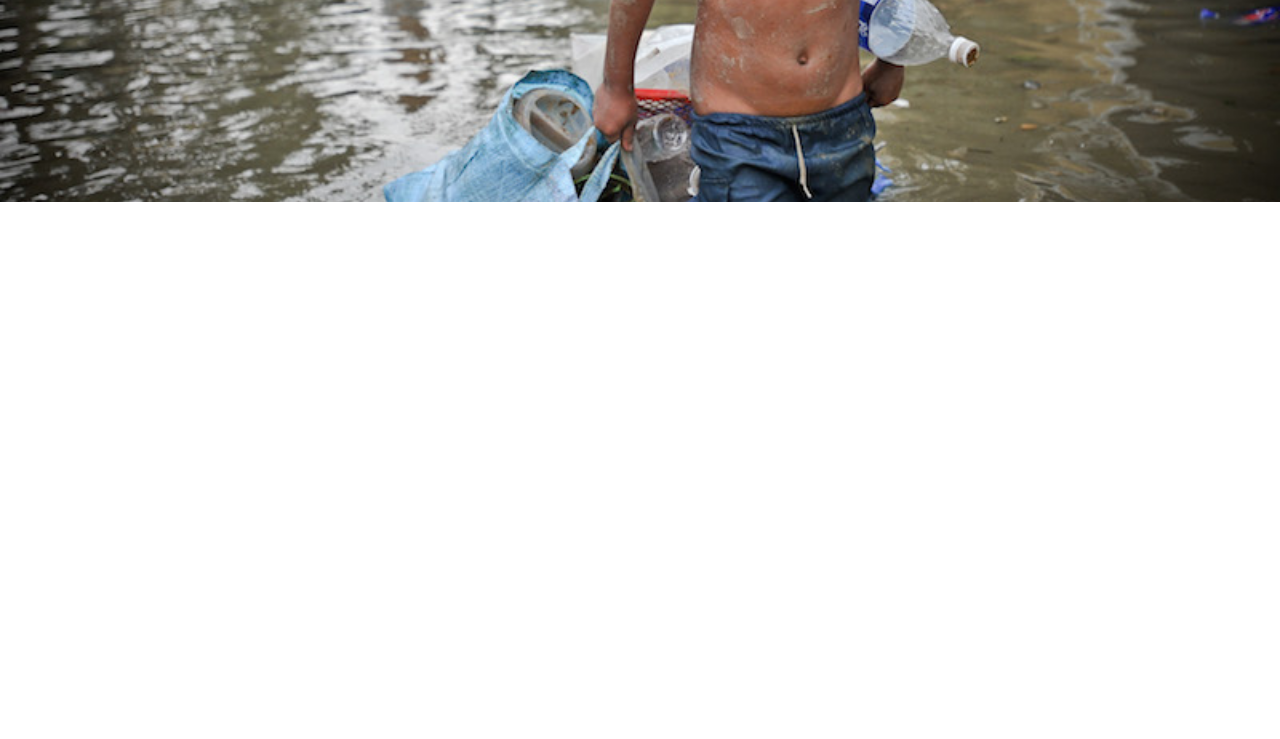
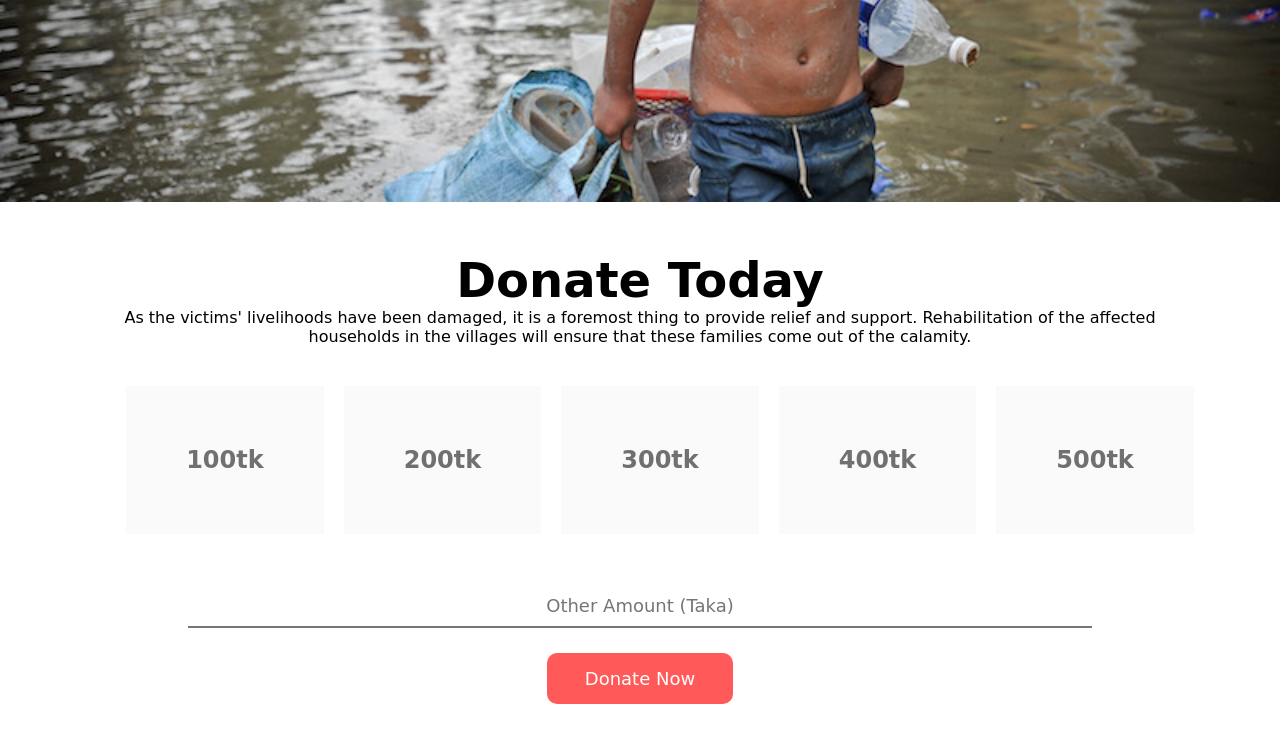
Before and after one commit to rftzmn/donate-today, a plain HTML site: page index.html in a window 1280 px wide. Shown: the part 467-1206 px from the top of the page. Before the commit the page ends 800 px from the top, so only its background shows below. Drawn offline with Linux system fonts and the light colour scheme; a web font is replaced by a local one.

Commit message:
donate today section added

```diff
--- a/index.html
+++ b/index.html
@@ -29,5 +29,25 @@
         <a class="btn-text" href="">Donate Now</a>
       </div>
     </section>
+
+    <section class="donate-today">
+      <h1>Donate Today</h1>
+      <p>
+        As the victims' livelihoods have been damaged, it is a foremost thing to
+        provide relief and support. Rehabilitation of the affected <br />
+        households in the villages will ensure that these families come out of
+        the calamity.
+      </p>
+      <ul class="donate-amount">
+        <li>100tk</li>
+        <li>200tk</li>
+        <li>300tk</li>
+        <li>400tk</li>
+        <li>500tk</li>
+      </ul>
+      <input type="text" placeholder="Other Amount (Taka)" />
+      <br />
+      <a class="btn-text" href="">Donate Now</a>
+    </section>
   </body>
 </html>
--- a/style.css
+++ b/style.css
@@ -14,12 +14,12 @@
     display: flex;
     align-items: center;
     justify-content: center;
+    margin-bottom: 50px;
 }
-.banner-description{
-    /* margin-top: 300px; */
-}
+
 .title1{
     font-size: 60px;
+    font-weight: bolder;
 }
 .banner p{
     margin-bottom: 30px;
@@ -34,3 +34,45 @@
     font-size: 18px;
     border-radius: 10px;
 }
+
+.donate-today{
+    text-align: center;
+    margin-bottom: 50px;
+}
+.donate-today h1{
+    font-size: 48px;
+}
+.donate-today p{
+    margin-bottom: 30px;
+}
+.donate-today ul{
+    display: flex;
+    justify-content: center;
+    margin-bottom: 40px;
+}
+.donate-today li{
+    /* width: 150px; */
+    /* height: 150px; */
+    padding: 60px;
+    background-color: #FAFAFA;
+    margin: 10px;
+    list-style: none;
+    font-size: 24px;
+    font-weight: bold;
+    color: #707070;
+}
+.donate-today li:hover{
+    color: #FF5959;
+    background-color: #FFEEEE;
+    border: 1px solid #FF5959;
+}
+.donate-today input{
+    width: 900px;
+    height: 40px;
+    font-size: 18px;
+    margin-bottom: 40px;
+    text-align: center;
+    border-top-style: hidden;
+    border-right-style: hidden;
+    border-left-style: hidden;
+}
```
